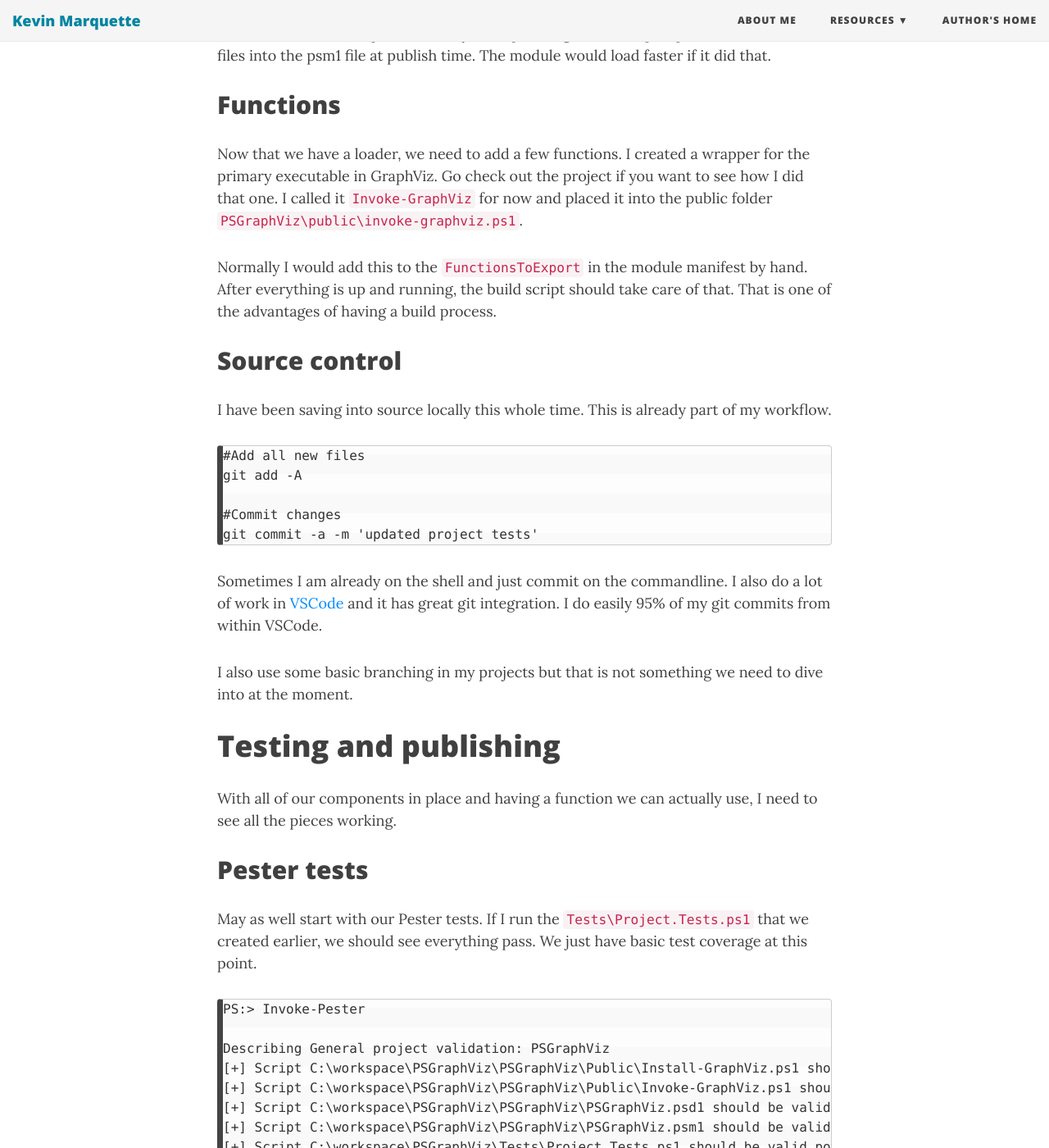
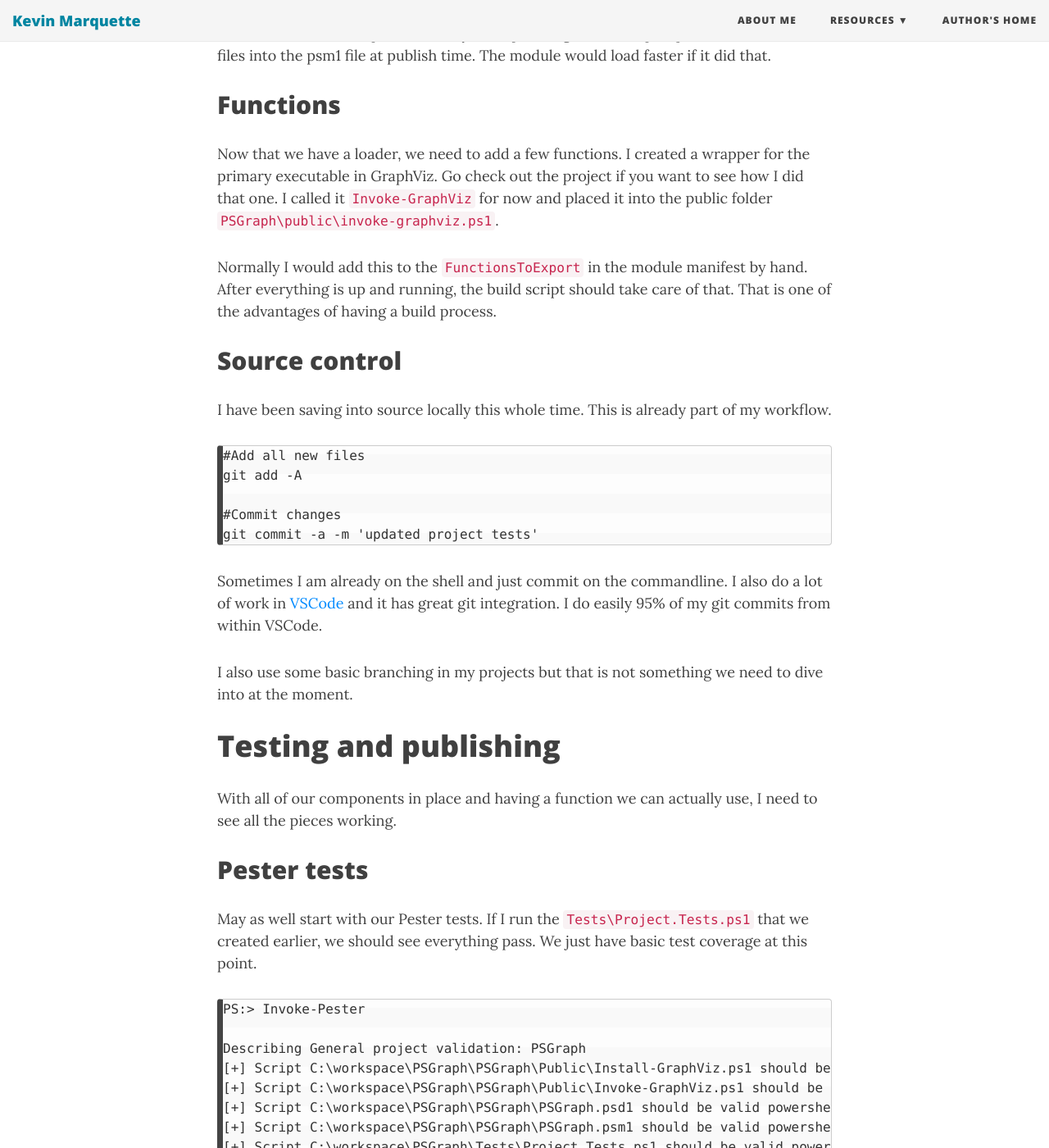
Before and after one commit to KevinMarquette/kevinmarquette.github.io, a Jekyll site: the page built from _posts/2017-1-21-powershell-module-continious-delivery-pipeline.md, in a window 1280 px wide and 1400 px high, scrolled down 8460 px. Shown: the whole window at 82% size. Built offline with Jekyll 4.4.1, drawn with Linux system fonts in a browser that asks for light colours; nearby versions of some CDN libraries; a script that is not in the unit is left out; some of the changed text lies outside the part shown.

```diff
--- a/_posts/2017-1-21-powershell-module-continious-delivery-pipeline.md
+++ b/_posts/2017-1-21-powershell-module-continious-delivery-pipeline.md
@@ -31,23 +31,23 @@
 # Getting started building my module
 I have been working with [GraphViz](http://graphviz.org/) recently and I really like it. It gives me the ability to generate graphs or diagrams with text. With the proper helper functions, it would make it very easy to generate these graphs on the fly.
 
-So, let's get started. The first thing is to create a new repository on github called [PSGraphViz](https://github.com/KevinMarquette/PSGraphViz). If we are going to use source control, we may as well start with it. Once that is created, I clone it to my local system.
+So, let's get started. The first thing is to create a new repository on github called [PSGraph](https://github.com/KevinMarquette/PSGraph). If we are going to use source control, we may as well start with it. Once that is created, I clone it to my local system.
 
-    git clone https://github.com/KevinMarquette/PSGraphViz.git
+    git clone https://github.com/KevinMarquette/PSGraph.git
 
 ## Folder structure
 
 I created a folder structure much like PSDepend.
 
-    PSGraphViz
+    PSGraph
     ├───Examples
-    ├───PSGraphViz
+    ├───PSGraph
     │   ├───Classes
     │   ├───Private
     │   └───Public
     └───Tests
 
-This already breaks from my approach and I think it does so in a good way. Let's take a moment to talk about what we have here as a way to understand it better. First off, the module is not the entire git repo. It will be contained in the sub `PSGraphViz` folder. The `Private` and `Public` folders will contain the functions for the module.
+This already breaks from my approach and I think it does so in a good way. Let's take a moment to talk about what we have here as a way to understand it better. First off, the module is not the entire git repo. It will be contained in the sub `PSGraph` folder. The `Private` and `Public` folders will contain the functions for the module.
 
 By moving the Module out of the root of the repository, it allows us to have the examples, tests, build and publish components outside the module. I like this because they don't need to be a part of the module and require additional dependencies that the module should not need when deployed. I plan on adopting it going forward.
 
@@ -128,7 +128,7 @@
 
 He also wrapped that in a link to the build status page.
 
-    https://ci.appveyor.com/project/kevinmarquette/PSGraphViz/branch/master
+    https://ci.appveyor.com/project/kevinmarquette/PSGraph/branch/master
 
 
 ## mkdocs.yml
@@ -197,8 +197,8 @@
     $module = @{
         Author = 'Kevin Marquette'
         Description = 'GraphViz helper module for generating graph images'
-        RootModule = 'PSGraphViz.psm1'
-        Path = 'PSGraphViz.psd1'
+        RootModule = 'PSGraph.psm1'
+        Path = 'PSGraph.psd1'
         ModuleVersion = '0.0.1'
     }
     New-ModuleManifest @module
@@ -235,7 +235,7 @@
 
 ## Functions
 
-Now that we have a loader, we need to add a few functions. I created a wrapper for the primary executable in GraphViz. Go check out the project if you want to see how I did that one. I called it `Invoke-GraphViz` for now and placed it into the public folder `PSGraphViz\public\invoke-graphviz.ps1`.
+Now that we have a loader, we need to add a few functions. I created a wrapper for the primary executable in GraphViz. Go check out the project if you want to see how I did that one. I called it `Invoke-GraphViz` for now and placed it into the public folder `PSGraph\public\invoke-graphviz.ps1`.
 
 Normally I would add this to the `FunctionsToExport` in the module manifest by hand. After everything is up and running, the build script should take care of that. That is one of the advantages of having a build process.
 
@@ -260,17 +260,17 @@
 
     PS:> Invoke-Pester
 
-    Describing General project validation: PSGraphViz
-    [+] Script C:\workspace\PSGraphViz\PSGraphViz\Public\Install-GraphViz.ps1 should be valid powershell 112ms
-    [+] Script C:\workspace\PSGraphViz\PSGraphViz\Public\Invoke-GraphViz.ps1 should be valid powershell 66ms
-    [+] Script C:\workspace\PSGraphViz\PSGraphViz\PSGraphViz.psd1 should be valid powershell 69ms
-    [+] Script C:\workspace\PSGraphViz\PSGraphViz\PSGraphViz.psm1 should be valid powershell 51ms
-    [+] Script C:\workspace\PSGraphViz\Tests\Project.Tests.ps1 should be valid powershell 53ms
-    [+] Script C:\workspace\PSGraphViz\build.ps1 should be valid powershell 55ms
-    [+] Script C:\workspace\PSGraphViz\psake.ps1 should be valid powershell 58ms
-    [+] Script C:\workspace\PSGraphViz\PSGraphViz.PSDeploy.ps1 should be valid powershell 54ms
-    [+] Script C:\workspace\PSGraphViz\requirements.psd1 should be valid powershell 51ms
-    [+] Module 'PSGraphViz' can import cleanly 88ms
+    Describing General project validation: PSGraph
+    [+] Script C:\workspace\PSGraph\PSGraph\Public\Install-GraphViz.ps1 should be valid powershell 112ms
+    [+] Script C:\workspace\PSGraph\PSGraph\Public\Invoke-GraphViz.ps1 should be valid powershell 66ms
+    [+] Script C:\workspace\PSGraph\PSGraph\PSGraph.psd1 should be valid powershell 69ms
+    [+] Script C:\workspace\PSGraph\PSGraph\PSGraph.psm1 should be valid powershell 51ms
+    [+] Script C:\workspace\PSGraph\Tests\Project.Tests.ps1 should be valid powershell 53ms
+    [+] Script C:\workspace\PSGraph\build.ps1 should be valid powershell 55ms
+    [+] Script C:\workspace\PSGraph\psake.ps1 should be valid powershell 58ms
+    [+] Script C:\workspace\PSGraph\PSGraph.PSDeploy.ps1 should be valid powershell 54ms
+    [+] Script C:\workspace\PSGraph\requirements.psd1 should be valid powershell 51ms
+    [+] Module 'PSGraph' can import cleanly 88ms
     Tests completed in 662ms
     Passed: 10 Failed: 0 Skipped: 0 Pending: 0 Inconclusive: 0
 
@@ -318,18 +318,18 @@
     Writing objects: 100% (23/23), 5.62 KiB | 0 bytes/s, done.
     Total 23 (delta 8), reused 0 (delta 0)
     remote: Resolving deltas: 100% (8/8), completed with 2 local objects.
-    To https://github.com/KevinMarquette/PSGraphViz.git
+    To https://github.com/KevinMarquette/PSGraph.git
     af9aaba..e959142  master -> master
 
 Give it a few minutes and we should see the build queued at appveyor.com when we log in. Once it starts, we can click on it to see the build output.
 
 The only thing left to do after it finishes is check the PSGallery for the module.
 
-    PS:> Find-Module PSGraphViz
+    PS:> Find-Module PSGraph
 
     Version Name       Repository Description
     ------- ----       ---------- -----------
-    0.0.1   psgraphviz PSGallery  GraphViz helper module
+    0.0.1   PSGraph PSGallery  GraphViz helper module
 
 I guess everything worked. I love when that happens.
 
```
